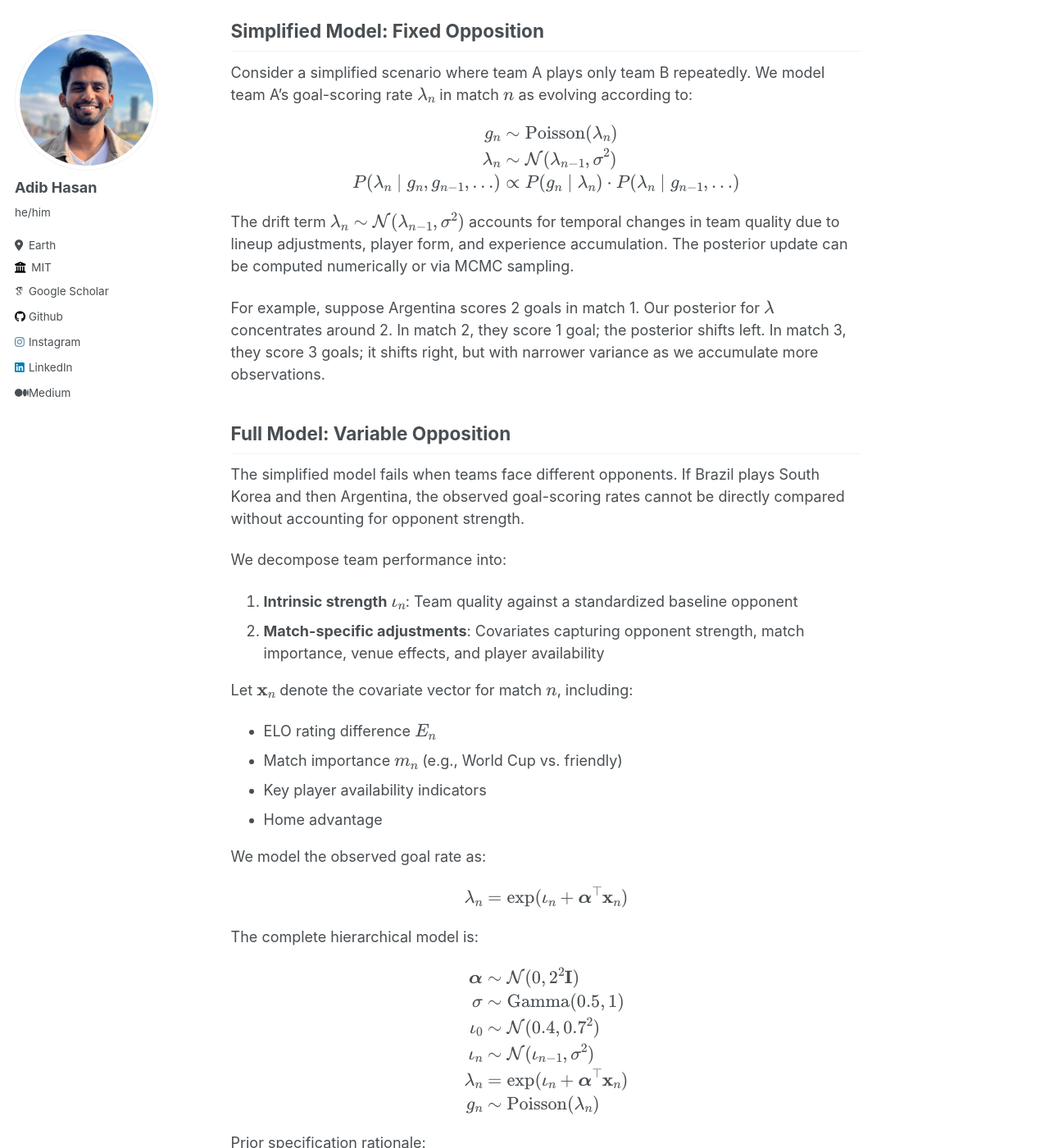
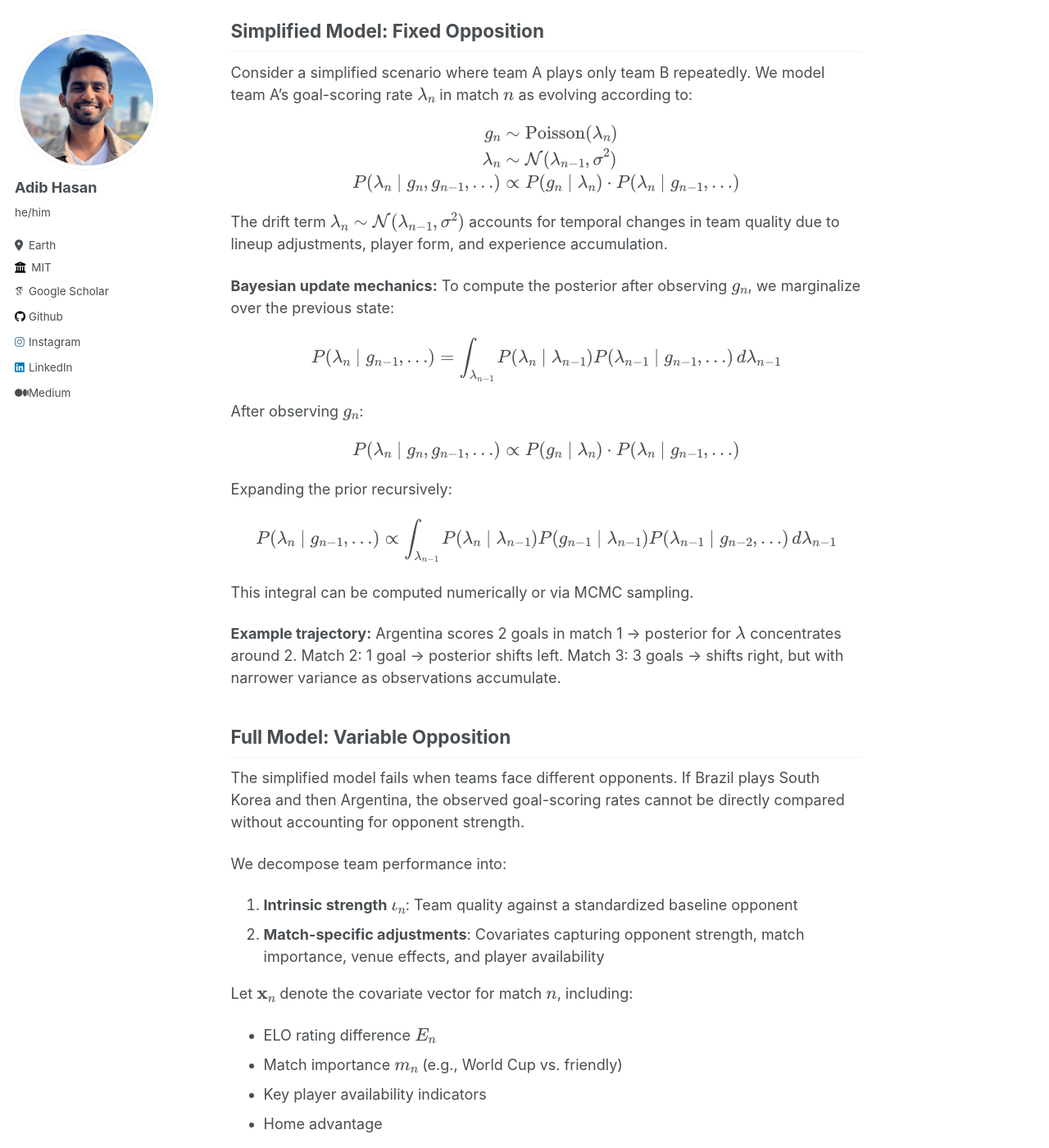
Before and after one commit to Neehan/neehan.github.io, a Jekyll site: the page built from _blog/bayesian-soccer-score.md, in a window 1280 px wide and 1400 px high, scrolled down 1407 px. Shown: the whole window at 82% size. Built offline with Jekyll 4.4.1, drawn with Linux system fonts in a browser that asks for light colours; some web fonts are replaced; some of the changed text lies outside the part shown.

Commit message:
added bayesian soccer score

```diff
--- a/_blog/bayesian-soccer-score.md
+++ b/_blog/bayesian-soccer-score.md
@@ -63,9 +63,31 @@ P(\lambda_n \mid g_n, g_{n-1},\ldots) &\propto P(g_n\mid\lambda_n) \cdot P(\lamb
 
 $$
 
-The drift term \\(\lambda\_n \sim \mathcal{N}(\lambda\_{n-1}, \sigma^2)\\) accounts for temporal changes in team quality due to lineup adjustments, player form, and experience accumulation. The posterior update can be computed numerically or via MCMC sampling.
+The drift term \\(\lambda\_n \sim \mathcal{N}(\lambda\_{n-1}, \sigma^2)\\) accounts for temporal changes in team quality due to lineup adjustments, player form, and experience accumulation.
 
-For example, suppose Argentina scores 2 goals in match 1. Our posterior for \\(\lambda\\) concentrates around 2. In match 2, they score 1 goal; the posterior shifts left. In match 3, they score 3 goals; it shifts right, but with narrower variance as we accumulate more observations.
+**Bayesian update mechanics:** To compute the posterior after observing \\(g\_n\\), we marginalize over the previous state:
+
+$$
+\begin{align}
+P(\lambda_n \mid g_{n-1}, \ldots) &= \int_{\lambda_{n-1}} P(\lambda_n \mid \lambda_{n-1}) P(\lambda_{n-1} \mid g_{n-1}, \ldots) \, d\lambda_{n-1}
+\end{align}
+$$
+
+After observing \\(g\_n\\):
+
+$$
+P(\lambda_n \mid g_n, g_{n-1}, \ldots) \propto P(g_n \mid \lambda_n) \cdot P(\lambda_n \mid g_{n-1}, \ldots)
+$$
+
+Expanding the prior recursively:
+
+$$
+P(\lambda_n \mid g_{n-1}, \ldots) \propto \int_{\lambda_{n-1}} P(\lambda_n \mid \lambda_{n-1}) P(g_{n-1} \mid \lambda_{n-1}) P(\lambda_{n-1} \mid g_{n-2}, \ldots) \, d\lambda_{n-1}
+$$
+
+This integral can be computed numerically or via MCMC sampling.
+
+**Example trajectory:** Argentina scores 2 goals in match 1 → posterior for \\(\lambda\\) concentrates around 2. Match 2: 1 goal → posterior shifts left. Match 3: 3 goals → shifts right, but with narrower variance as observations accumulate.
 
 ## Full Model: Variable Opposition
 
@@ -104,10 +126,34 @@ g_n &\sim \text{Poisson}(\lambda_n)
 
 $$
 
-Prior specification rationale:
+**Prior specification rationale:**
 - **Coefficient prior** \\(\mathcal{N}(0, 2^2)\\): Appears weakly informative, but the exponential link function amplifies the effect. A coefficient two standard deviations from zero scales \\(\lambda\_n\\) by a factor in \\([e^{-4}, e^4] \approx [0.02, 54.6]\\).
 - **Drift variance** \\(\text{Gamma}(0.5, 1)\\): Mean and variance of 0.5 reflect the expectation of gradual evolution in team strength between consecutive matches.
 - **Initial strength** \\(\mathcal{N}(0.4, 0.7^2)\\): World Cup matches average 2.8 goals total, suggesting approximately 1.4 goals per team. Setting \\(\iota\_0 \approx \log(1.4) \approx 0.34\\) with moderate uncertainty.
+
+## Bayesian Inference
+
+The posterior update for \\(\iota\_n, \boldsymbol{\alpha}, \sigma\\) after observing match outcomes proceeds sequentially. To compute the prior before match \\(n\\), we marginalize over the previous latent state:
+
+$$
+P(\iota_n, \boldsymbol{\alpha}, \sigma \mid g_{n-1}, \ldots) = \int_{\iota_{n-1}} P(\iota_n \mid \iota_{n-1}, \sigma) \, P(\boldsymbol{\alpha}, \sigma, \iota_{n-1} \mid g_{n-1}, \ldots) \, d\iota_{n-1}
+$$
+
+After observing \\(g\_n\\), we apply Bayes' rule:
+
+$$
+P(\iota_n, \boldsymbol{\alpha}, \sigma \mid g_n, g_{n-1}, \ldots) \propto P(g_n \mid \iota_n, \boldsymbol{\alpha}) \, P(\iota_n, \boldsymbol{\alpha}, \sigma \mid g_{n-1}, \ldots)
+$$
+
+where \\(P(g\_n \mid \iota\_n, \boldsymbol{\alpha})\\) is the Poisson likelihood with \\(\lambda\_n = \exp(\iota\_n + \boldsymbol{\alpha}^\top \mathbf{x}\_n)\\).
+
+The joint posterior at match \\(n-1\\) can be expanded recursively:
+
+$$
+P(\boldsymbol{\alpha}, \sigma, \iota_{n-1} \mid g_{n-1}, \ldots) \propto P(g_{n-1} \mid \iota_{n-1}, \boldsymbol{\alpha}) \, P(\iota_{n-1}, \boldsymbol{\alpha}, \sigma \mid g_{n-2}, \ldots)
+$$
+
+This recursion continues back to the base case with priors \\(P(\boldsymbol{\alpha})\\), \\(P(\sigma)\\), and \\(P(\iota\_0)\\). The integral over \\(\iota\_{n-1}\\) is computed numerically on a discretized grid. For computational tractability, I discretize the parameter space into 200 × 200 × 400 = 16 million configurations and compute unnormalized posterior probabilities for each.
 
 ## Results
 
```
